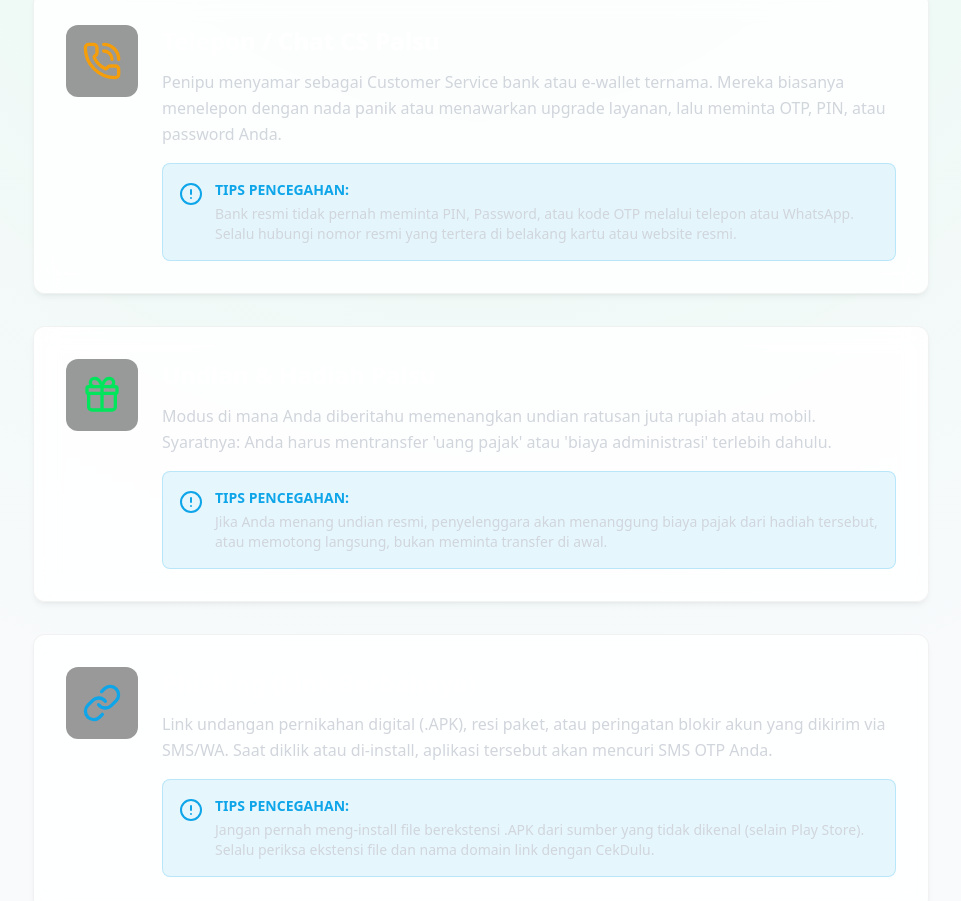
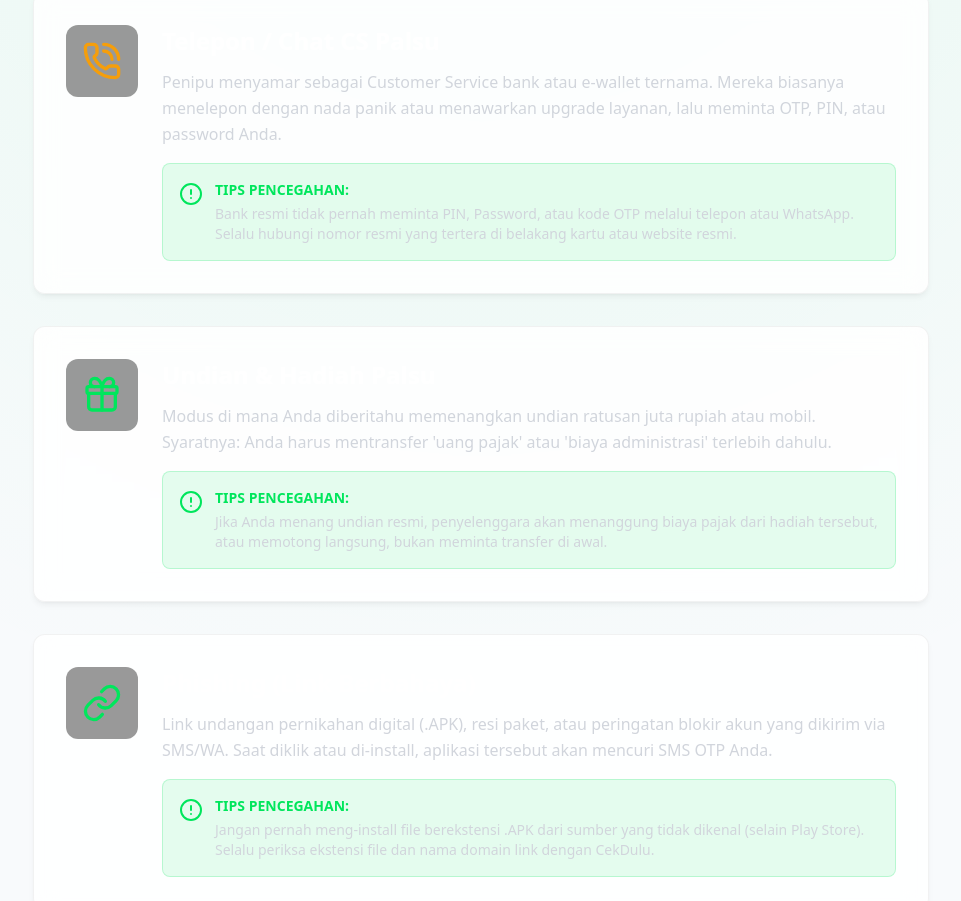
Before and after one commit to deks871/cekdulu-id, a Next.js app: page /edukasi in a window 1280 px wide. Shown: the part 320-1221 px from the top of the page, without its empty margins (159-1120 px from the left). Built offline with nearby package versions, Linux system fonts and the light colour scheme.

Commit message:
Add theme system and improve brand consistency

```diff
--- a/src/app/edukasi/page.tsx
+++ b/src/app/edukasi/page.tsx
@@ -18,7 +18,7 @@ export default function Edukasi() {
       tips: "Jika Anda menang undian resmi, penyelenggara akan menanggung biaya pajak dari hadiah tersebut, atau memotong langsung, bukan meminta transfer di awal."
     },
     {
-      icon: <LinkIcon className="w-10 h-10 text-cyber-blue" />,
+      icon: <LinkIcon className="w-10 h-10 text-cyber-green" />,
       title: "Phishing (Link Berbahaya)",
       desc: "Link undangan pernikahan digital (.APK), resi paket, atau peringatan blokir akun yang dikirim via SMS/WA. Saat diklik atau di-install, aplikasi tersebut akan mencuri SMS OTP Anda.",
       tips: "Jangan pernah meng-install file berekstensi .APK dari sumber yang tidak dikenal (selain Play Store). Selalu periksa ekstensi file dan nama domain link dengan CekDulu."
@@ -58,10 +58,10 @@ export default function Edukasi() {
               <div>
                 <h3 className="text-2xl font-bold text-white mb-3">{scam.title}</h3>
                 <p className="text-gray-300 leading-relaxed mb-4">{scam.desc}</p>
-                <div className="bg-cyber-blue/10 border border-cyber-blue/20 rounded-lg p-4 flex gap-3">
-                  <AlertCircle className="w-6 h-6 text-cyber-blue shrink-0 mt-0.5" />
+                <div className="bg-cyber-green/10 border border-cyber-green/20 rounded-lg p-4 flex gap-3">
+                  <AlertCircle className="w-6 h-6 text-cyber-green shrink-0 mt-0.5" />
                   <div>
-                    <span className="block text-sm font-bold text-cyber-blue mb-1">TIPS PENCEGAHAN:</span>
+                    <span className="block text-sm font-bold text-cyber-green mb-1">TIPS PENCEGAHAN:</span>
                     <p className="text-sm text-gray-300">{scam.tips}</p>
                   </div>
                 </div>
--- a/src/app/globals.css
+++ b/src/app/globals.css
@@ -6,8 +6,7 @@
   --color-cyber-dark: #0a0a0a; /* Neutral dark */
   --color-cyber-darker: #000000; /* Pure black */
   --color-cyber-green: #00e65c; /* Vibrant Cyber Green */
-  --color-cyber-blue: #0ea5e9; /* Sky 500 */
-  --color-cyber-red: #ef4444; /* Red 500 */
+    --color-cyber-red: #ef4444; /* Red 500 */
   --color-cyber-yellow: #f59e0b; /* Amber 500 */
 }
 
--- a/src/components/dashboard/ChatAnalyzer.tsx
+++ b/src/components/dashboard/ChatAnalyzer.tsx
@@ -61,7 +61,7 @@ export default function ChatAnalyzer() {
               value={text}
               onChange={(e) => setText(e.target.value)}
               rows={6}
-              className="block w-full p-4 border border-slate-200 dark:border-glass-border rounded-xl bg-white dark:bg-black/30 text-slate-900 dark:text-white placeholder-slate-400 dark:placeholder-gray-500 focus:outline-none focus:ring-2 focus:ring-cyber-yellow focus:border-transparent transition-all duration-300 resize-none"
+              className="block w-full p-4 border border-slate-200 dark:border-glass-border rounded-xl bg-white dark:bg-black/30 text-slate-900 dark:text-white placeholder-slate-400 dark:placeholder-gray-500 focus:outline-none focus:ring-2 focus:ring-cyber-green focus:border-transparent transition-all duration-300 resize-none"
               placeholder="Paste teks pesan di sini... (Contoh: Selamat nomor Anda memenangkan undian Rp 100 juta. Klik link berikut untuk klaim hadiah!)"
             />
           </div>
@@ -77,14 +77,14 @@ export default function ChatAnalyzer() {
         <button
           type="submit"
           disabled={loading || text.length === 0 || text.length > 2000}
-          className="w-full sm:w-auto px-6 py-3 bg-white dark:bg-slate-800 border border-slate-200 dark:border-slate-700 hover:border-cyber-yellow dark:hover:border-cyber-yellow text-slate-900 dark:text-white font-semibold rounded-xl transition-all shadow-lg flex justify-center items-center gap-2 disabled:opacity-50 disabled:cursor-not-allowed group duration-300"
+          className="w-full sm:w-auto px-6 py-3 bg-cyber-green text-cyber-dark font-bold hover:bg-[#00ff66] shadow-[0_0_20px_rgba(0,230,92,0.2)] hover:shadow-[0_0_35px_rgba(0,230,92,0.5)] rounded-xl transition-all duration-300 flex justify-center items-center gap-2 disabled:opacity-50 disabled:cursor-not-allowed disabled:hover:shadow-[0_0_20px_rgba(0,230,92,0.2)] group"
         >
           {loading ? (
             <>
-              <Loader2 className="w-5 h-5 animate-spin text-cyber-yellow" /> <span className="text-slate-700 dark:text-slate-300">Menganalisis Teks...</span>
+              <Loader2 className="w-5 h-5 animate-spin text-cyber-dark" /> <span className="text-cyber-dark">Menganalisis Teks...</span>
             </>
           ) : (
-            <><MessageSquare className="w-5 h-5 group-hover:text-cyber-yellow transition-colors" /> <span className="group-hover:text-cyber-yellow transition-colors">Analisis Chat</span></>
+            <><MessageSquare className="w-5 h-5 text-cyber-dark transition-colors" /> <span className="text-cyber-dark transition-colors">Analisis Chat</span></>
           )}
         </button>
       </form>
--- a/src/components/dashboard/OcrAnalyzer.tsx
+++ b/src/components/dashboard/OcrAnalyzer.tsx
@@ -192,12 +192,12 @@ export default function OcrAnalyzer() {
               <button
                 onClick={handleAnalyze}
                 disabled={loading}
-                className="px-6 py-2 bg-slate-100 dark:bg-slate-800 border border-slate-300 dark:border-slate-700 hover:border-cyber-green text-slate-900 dark:text-white font-semibold rounded-lg transition-all shadow-lg disabled:opacity-50 flex items-center gap-2 group duration-300"
+                className="px-6 py-2 bg-cyber-green text-cyber-dark font-bold hover:bg-[#00ff66] shadow-[0_0_20px_rgba(0,230,92,0.2)] hover:shadow-[0_0_35px_rgba(0,230,92,0.5)] rounded-lg transition-all duration-300 flex justify-center items-center gap-2 disabled:opacity-50 disabled:cursor-not-allowed disabled:hover:shadow-[0_0_20px_rgba(0,230,92,0.2)] group"
               >
                 {loading ? (
-                  <><Loader2 className="w-4 h-4 animate-spin text-cyber-green" /> <span className="text-slate-700 dark:text-slate-300 text-xs">{loadingStep}</span></>
+                  <><Loader2 className="w-4 h-4 animate-spin text-cyber-dark" /> <span className="text-cyber-dark text-xs">{loadingStep}</span></>
                 ) : (
-                  <><FileImage className="w-4 h-4 group-hover:text-cyber-green transition-colors" /> <span className="group-hover:text-cyber-green transition-colors">Mulai Investigasi</span></>
+                  <><FileImage className="w-4 h-4 text-cyber-dark transition-colors" /> <span className="text-cyber-dark transition-colors">Mulai Investigasi</span></>
                 )}
               </button>
             </div>
--- a/src/components/dashboard/UrlChecker.tsx
+++ b/src/components/dashboard/UrlChecker.tsx
@@ -58,7 +58,7 @@ export default function UrlChecker() {
               type="text"
               value={url}
               onChange={(e) => setUrl(e.target.value)}
-              className="block w-full pl-10 pr-3 py-3 border border-slate-300 dark:border-glass-border rounded-xl bg-white dark:bg-black/30 text-slate-900 dark:text-white placeholder-slate-400 dark:placeholder-gray-500 focus:outline-none focus:ring-2 focus:ring-cyber-blue focus:border-transparent transition-all duration-300"
+              className="block w-full pl-10 pr-3 py-3 border border-slate-300 dark:border-glass-border rounded-xl bg-white dark:bg-black/30 text-slate-900 dark:text-white placeholder-slate-400 dark:placeholder-gray-500 focus:outline-none focus:ring-2 focus:ring-cyber-green focus:border-transparent transition-all duration-300"
               placeholder="Contoh: https://bit.ly/undian-berhadiah"
             />
           </div>
@@ -67,15 +67,15 @@ export default function UrlChecker() {
         <button
           type="submit"
           disabled={loading}
-          className="w-full sm:w-auto px-6 py-3 bg-slate-100 dark:bg-slate-800 border border-slate-300 dark:border-slate-700 hover:border-cyber-blue text-slate-900 dark:text-white font-semibold rounded-xl transition-all duration-300 shadow-lg flex justify-center items-center gap-2 disabled:opacity-50 disabled:cursor-not-allowed group"
+          className="w-full sm:w-auto px-6 py-3 bg-cyber-green text-cyber-dark font-bold hover:bg-[#00ff66] shadow-[0_0_20px_rgba(0,230,92,0.2)] hover:shadow-[0_0_35px_rgba(0,230,92,0.5)] rounded-xl transition-all duration-300 flex justify-center items-center gap-2 disabled:opacity-50 disabled:cursor-not-allowed disabled:hover:shadow-[0_0_20px_rgba(0,230,92,0.2)] group"
         >
           {loading ? (
             <>
-              <Loader2 className="w-5 h-5 animate-spin text-cyber-blue" /> <span className="text-slate-700 dark:text-slate-300 transition-colors duration-300">Menganalisis URL...</span>
+              <Loader2 className="w-5 h-5 animate-spin text-cyber-dark" /> <span className="text-cyber-dark transition-colors duration-300">Menganalisis URL...</span>
             </>
           ) : (
             <>
-              <span className="group-hover:text-cyber-blue transition-colors">Periksa URL</span>
+              <span className="text-cyber-dark transition-colors">Periksa URL</span>
             </>
           )}
         </button>
```
